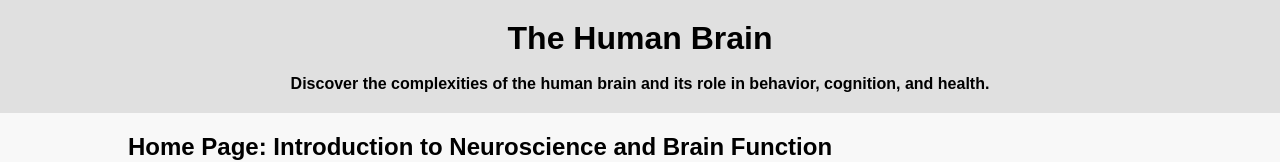
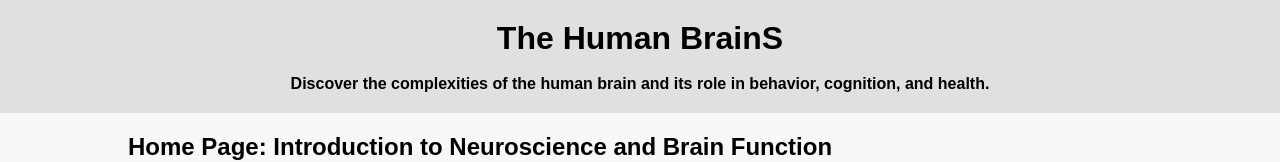
Before and after one commit to Rashenshammika/sharadha_2025_02_23, a plain HTML site: page index.html in a window 1280 px wide. Shown: the top 162 px of the page. Drawn offline with Linux system fonts and the light colour scheme.

Commit message:
deploy test 01

```diff
--- a/index.html
+++ b/index.html
@@ -10,7 +10,7 @@
     <!-- first figure -->
 
     <div class="header">
-        <h1 class="head-label">The Human Brain</h1>
+        <h1 class="head-label">The Human BrainS</h1>
         <br>
         <p class="head-label">Discover the complexities of the human brain and its role in behavior, cognition, and health.</p>
     </div>
```
